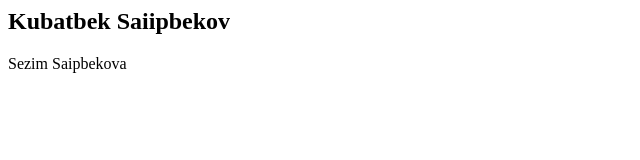
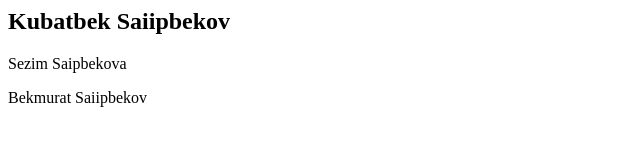
Before and after one commit to SezimSaipbekova/kubaproj, a plain HTML site: page index.html in a window 1280 px wide. Shown: the whole page, without its empty margins (0-640 px from the left). Drawn offline with Linux system fonts and the light colour scheme.

Commit message:
Added one more person

```diff
--- a/index.html
+++ b/index.html
@@ -1,2 +1,3 @@
 <h2>Kubatbek Saiipbekov</h2>
 <p>Sezim Saipbekova</p>
+<p>Bekmurat Saiipbekov</p>
```
